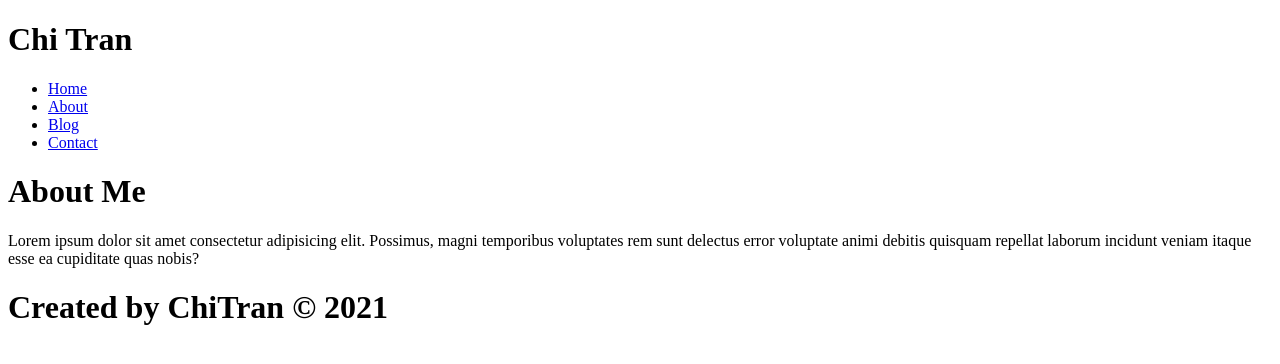
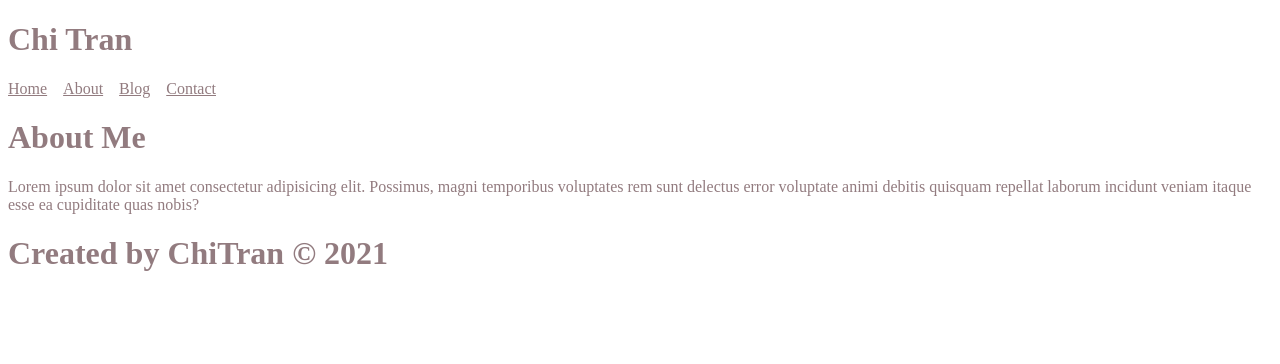
Before and after one commit to KhanhChiTran/chitran.de, a Gatsby site: page /about in a window 1280 px wide. Built offline with nearby package versions, Linux system fonts and the light colour scheme; Gatsby itself is replaced by a stand-in of ours.

Commit message:
hello scss

```diff
--- a/src/layouts/hi.scss
+++ b/src/layouts/hi.scss
@@ -1,3 +1,11 @@
 * {
-  color: pink;
+  color: rgb(146, 123, 127);
 }
+li {
+  list-style: none;
+  padding-right: 1rem;
+}
+ul {
+  display: flex;
+  padding-left: 0;
+}
--- a/src/layouts/index.js
+++ b/src/layouts/index.js
@@ -1,12 +1,14 @@
 import React from "react"
 import Header from "../components/Header/header"
+import Footer from "../components/Footer/footer"
+
 import "./hi.scss"
 export default function LayOut({ children }) {
-  console.log("layout rerendering...")
   return (
     <div>
       <Header />
       {children}
+      <Footer />
     </div>
   )
 }
--- a/src/pages/about.js
+++ b/src/pages/about.js
@@ -1,10 +1,10 @@
 import React from "react"
-import Header from "../components/Header/header"
-import Footer from "../components/Footer/footer"
+
+import Layout from "../layouts"
+
 export default function AboutPage() {
   return (
-    <div>
-      <Header />
+    <Layout>
       <h1>About Me</h1>
       <p>
         Lorem ipsum dolor sit amet consectetur adipisicing elit. Possimus, magni
@@ -12,7 +12,6 @@ export default function AboutPage() {
         quisquam repellat laborum incidunt veniam itaque esse ea cupiditate quas
         nobis?
       </p>
-      <Footer />
-    </div>
+    </Layout>
   )
 }
--- a/src/pages/index.js
+++ b/src/pages/index.js
@@ -1,19 +1,16 @@
 import React from "react"
 import { Link } from "gatsby"
-import Header from "../components/Header/header"
-import Footer from "../components/Footer/footer"
+
 import Layout from "../layouts"
 
 export default function IndexPage() {
   return (
     <Layout>
-      <Header />
       <h1>Hi there!</h1>
       <h3>I'm ChiTran, a web developer from Berlin.</h3>
       <p>
         Need a Developer? <Link to="/contact">Contact me!</Link>{" "}
       </p>
-      <Footer />
     </Layout>
   )
 }
```
Also changed, not shown: src/pages/404.js (added, +15 -0 lines), src/pages/blog.js (+3 -6 lines), src/pages/contact.js (+4 -6 lines).
